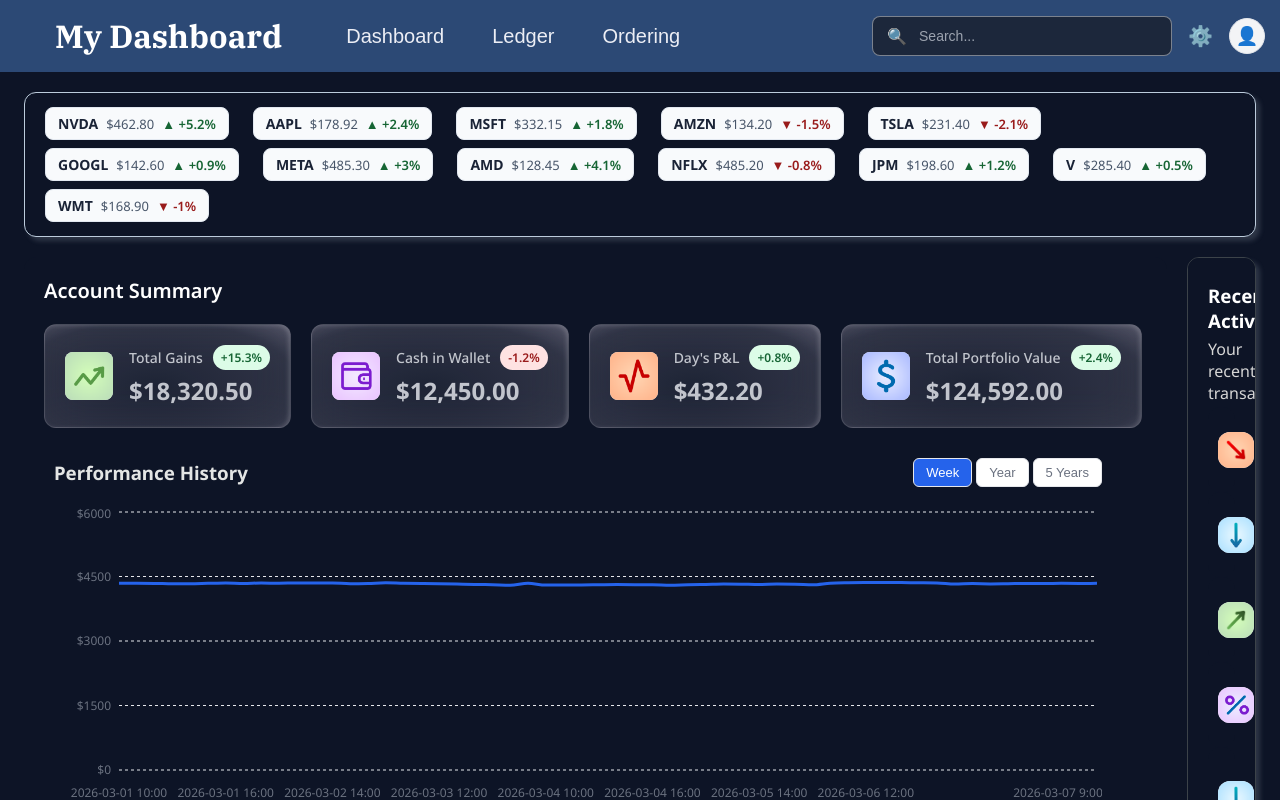
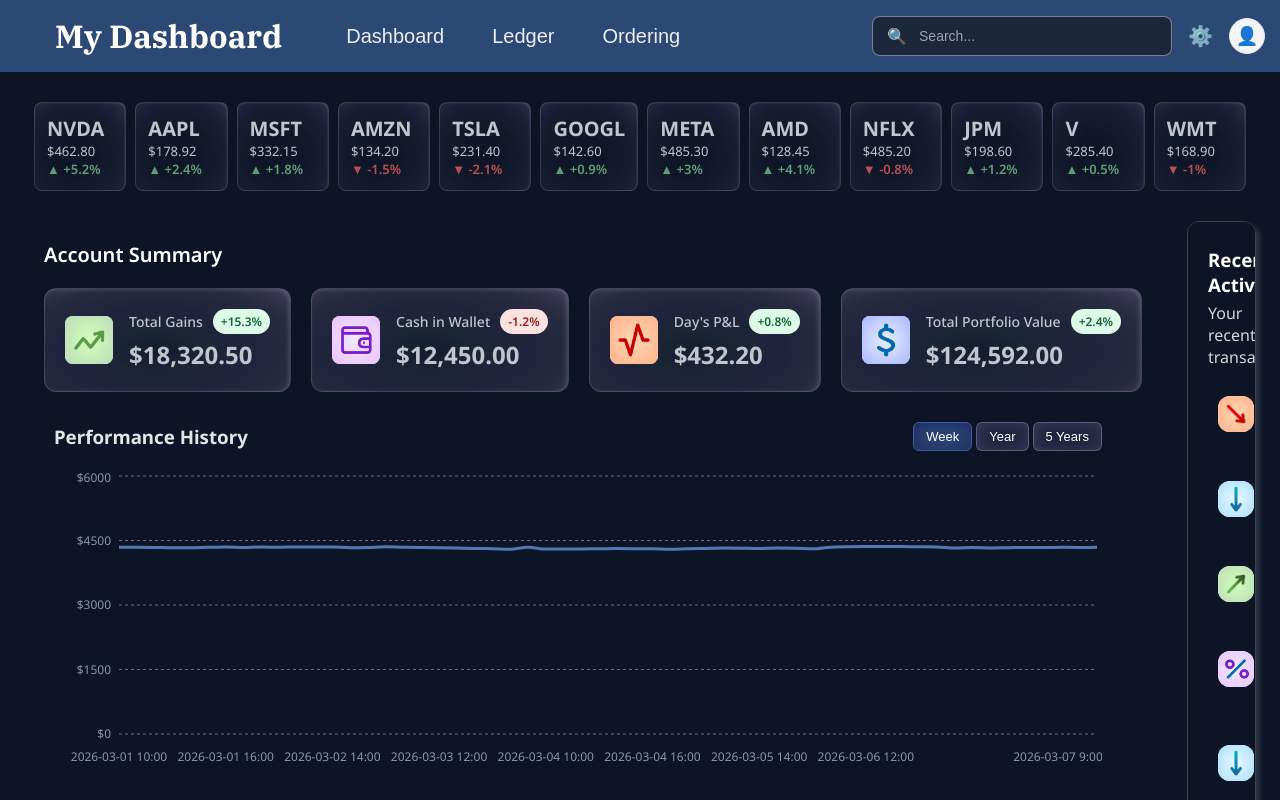
Before and after one commit to orion-trading-platform/frontend, a React (Vite) app in the folder apps/web_client/: page / in a window 1280 px wide. Shown: the top 800 px of the page. Built offline with nearby package versions, Linux system fonts and the light colour scheme.

Commit message:
movers and chart styling

```diff
--- a/apps/web_client/src/features/dashboard/components/BiggestMovers.module.css
+++ b/apps/web_client/src/features/dashboard/components/BiggestMovers.module.css
@@ -1,39 +1,53 @@
 .wrapper {
   background: #0d1426;
   border-radius: 12px;
-  padding: 14px 20px;
-  border: 1px solid #BCCCDC;
-  box-shadow: 4px 4px 5px #9aa6b23c;
+  padding: 10px 10px;
   width: 100%;
   box-sizing: border-box;
+  height: min-content;
 }
 
 .list {
   display: flex;
-  flex-wrap: wrap;
-  align-items: center;
-  gap: 8px 24px;
+  flex-wrap: nowrap;
+  justify-content:space-evenly;
+  width: 100%;
+  height:min-content;
+  gap: 9px;
+  overflow-x: hidden;
+  flex-shrink: 0;
+  text-overflow: ellipsis;
+  white-space: nowrap;
 }
 
 .item {
+  background-image: radial-gradient(farthest-corner at 45% 60%,rgba(238, 231, 255, 0.01), rgba(255, 255, 255, 0.01), rgba(255, 255, 255, 0.03), rgba(193, 164, 255, 0.08), rgba(229, 218, 255, 0.15));
+  backdrop-filter: blur(20px);
   display: flex;
-  align-items: center;
-  gap: 8px;
-  padding: 6px 12px;
-  background: #f8fafc;
+  align-items: left;
+  flex-direction: column;
+  padding: 12px 12px;
   border-radius: 8px;
-  border: 1px solid #e2e8f0;
+  border: 1px solid rgba(229, 218, 255, 0.15);
+  width: -webkit-fill-available;
+  box-shadow: inset -1px 1px 2px -1px rgba(229, 218, 255, 0.25)
+
+}
+
+.item:hover{
+  background-image: radial-gradient(farthest-corner at 45% 60%,rgba(238, 231, 255, 0), rgba(255, 255, 255, 0.01), rgba(255, 255, 255, 0.01), rgba(193, 164, 255, 0.05), rgba(229, 218, 255, 0.1));
+  backdrop-filter: blur(20px);
 }
 
 .symbol {
   font-weight: 700;
-  font-size: 14px;
-  color: #1a2336;
+  font-size: 20px;
+  color: #c2c5cd;
 }
 
 .price {
   font-size: 13px;
-  color: #475569;
+  color: #c2c5cd;
 }
 
 .change {
@@ -42,11 +56,11 @@
 }
 
 .up {
-  color: #166534;
+  color: #5fa077;
 }
 
 .down {
-  color: #991b1b;
+  color: #bc5151;
 }
 
 @media (max-width: 1024px) {
--- /dev/null
+++ b/apps/web_client/src/features/dashboard/components/PerformanceChart.module.css
@@ -0,0 +1,26 @@
+.switch {
+    background: #c3afff16;
+    padding: 6px 12px;
+    font-size: 13px;
+    font-weight: 500;
+    border: 1px solid #bfd5ff5b;
+    box-shadow: inset 1px 1px 20px -1px rgba(193, 178, 255, 0.209);
+    border-radius: 6px;
+    color: white;
+}
+
+.switch:hover {
+    background: #c3afff0a;
+    box-shadow: inset 1px 1px 20px -1px rgba(160, 147, 207, 0.209);
+}
+
+.switchactive {
+    padding: 6px 12px;
+    border-radius: 6px;
+    font-size: 13px;
+    font-weight: 500;
+    border: 1px solid #3b5b9c;
+    box-shadow: inset 1px 1px 20px -1px rgba(16, 0, 78, 0.534);
+    background: #2c4975;
+
+}
--- a/apps/web_client/src/features/dashboard/components/PerformanceChart.tsx
+++ b/apps/web_client/src/features/dashboard/components/PerformanceChart.tsx
@@ -13,6 +13,7 @@
 import weekCsv from '../data/ds1_7_days_hourly.csv?raw';
 import yearCsv from '../data/ds2_1_year_daily.csv?raw';
 import fiveYearsCsv from '../data/ds3_5_years_monthly.csv?raw';
+import styles from './PerformanceChart.module.css';
 
 type Timeline = 'week' | 'year' | '5years';
 
@@ -69,6 +70,14 @@
     .sort((a, b) => a.time.localeCompare(b.time));
 }
 
+function activate() {
+        const currentActive = document.querySelector('styles.switch.active');
+        console.log(currentActive)
+        if (currentActive) {
+            currentActive.classList.remove('active');
+        }
+        }
+
 const TIMELINE_LABELS: Record<Timeline, string> = {
   week: 'Week',
   year: 'Year',
@@ -77,6 +86,7 @@
 
 export const PerformanceChart = () => {
   const [timeline, setTimeline] = useState<Timeline>('week');
+  const [activeButton, setActiveButton] = useState<Timeline>('week');
 
   const dataByTimeline = useMemo(() => ({
     week: parseWeekCsv(weekCsv),
@@ -94,18 +104,13 @@
           {(Object.keys(TIMELINE_LABELS) as Timeline[]).map((key) => (
             <button
               key={key}
+              id={key}
               type="button"
-              onClick={() => setTimeline(key)}
-              style={{
-                padding: '6px 12px',
-                fontSize: 13,
-                fontWeight: 500,
-                border: '1px solid #e5e7eb',
-                borderRadius: 6,
-                background: timeline === key ? '#2563eb' : '#fff',
-                color: timeline === key ? '#fff' : '#6b7280',
-                cursor: 'pointer',
-              }}
+              className = {`${styles.switch} ${activeButton === key && styles.switchactive}`}
+              onClick={function(event){
+                setTimeline(key);
+                setActiveButton(key);
+                }}
             >
               {TIMELINE_LABELS[key]}
             </button>
@@ -115,17 +120,17 @@
 
       <ResponsiveContainer width="100%" height="85%">
         <LineChart data={data}>
-          <CartesianGrid strokeDasharray="3 3" vertical={false} stroke="#e5e7eb" />
+          <CartesianGrid strokeDasharray="3 3" vertical={false} stroke="#e5e7eb70" />
           <XAxis
             dataKey="time"
-            tick={{ fontSize: 12, fill: '#6b7280' }}
+            tick={{ fontSize: 12, fill: '#bcc8e1b7' }}
             tickLine={false}
             axisLine={false}
             dy={10}
             interval="preserveStartEnd"
           />
           <YAxis
-            tick={{ fontSize: 12, fill: '#6b7280' }}
+            tick={{ fontSize: 12, fill: '#bcc8e1b7' }}
             tickLine={false}
             axisLine={false}
             tickFormatter={(value) => `$${value}`}
@@ -137,7 +142,7 @@
           <Line
             type="monotone"
             dataKey="value"
-            stroke="#2563eb"
+            stroke="#5179b2"
             strokeWidth={3}
             dot={false}
             activeDot={{ r: 6 }}
--- a/apps/web_client/src/features/dashboard/components/StatCard.module.css
+++ b/apps/web_client/src/features/dashboard/components/StatCard.module.css
@@ -1,7 +1,7 @@
 
 .card {
   position: relative;
-  background-image: radial-gradient(farthest-corner at 45% 60%,rgba(249, 240, 255, 0.075), rgba(248, 236, 255, 0.1), rgba(248, 235, 255, 0.125), rgba(249, 237, 255, 0.150), rgba(248, 235, 255, 0.3));
+  background-image: radial-gradient(farthest-corner at 45% 60%,rgba(110, 144, 152, 0.075), rgba(176, 216, 228, 0.09), rgba(198, 170, 255, 0.11), rgba(228, 205, 255, 0.125), rgba(227, 175, 255, 0.25));
 
   backdrop-filter: blur(20px);
   border-radius: 12px;
@@ -54,7 +54,7 @@
 .value {
   font-size: 24px;
   font-weight: 700;
-  color: #c2c5cd;;
+  color: #c2c5cd;
 }
 
 /* Badges */
```
